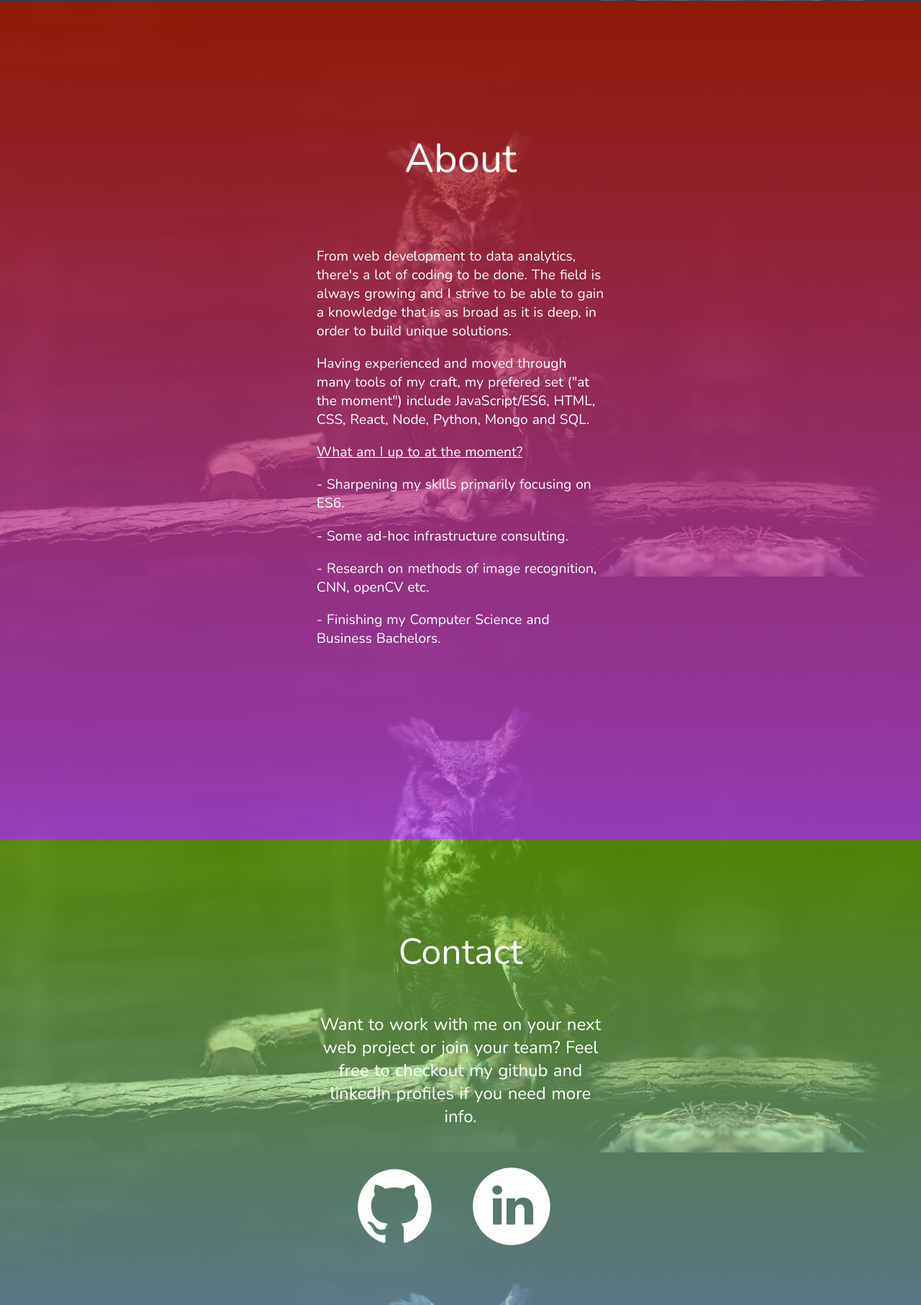
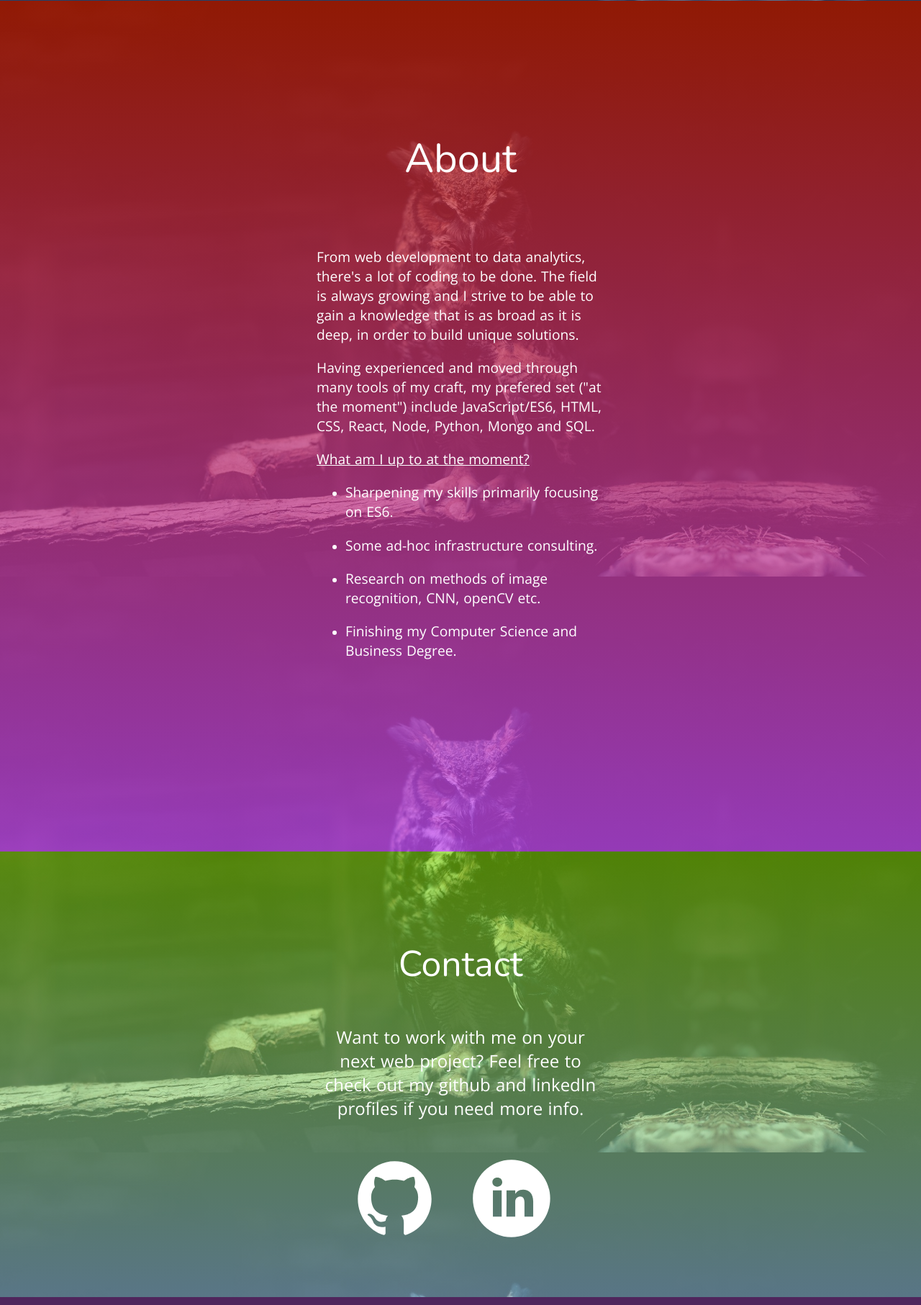
Before and after one commit to Cono52/personalsite, a Node server app: page / in a window 1280 px wide. Shown: the part 799-2612 px from the top of the page at 72% size. Run offline with Node 20, Linux system fonts and the light colour scheme; style sheets or scripts are compiled from the project's sources; some libraries are stand-ins or nearby versions.

Commit message:
tidy grammer and fonts

```diff
--- a/src/stylesheets/index.styl
+++ b/src/stylesheets/index.styl
@@ -1,4 +1,4 @@
-@import url('https://fonts.googleapis.com/css?family=Nunito')
+@import url('https://fonts.googleapis.com/css?family=Nunito:300,400|Open+Sans');
 //font-family: 'Nunito', sans-serif
 
 //shades of center color: (90, 43, 109) (205, 98, 249) (142, 68, 173) (152, 73, 186) (121, 58, 147)
@@ -50,8 +50,13 @@ a
 	color: white
 
 p, u
-	font-family: 'Nunito', sans-serif
 	word-spacing: 0.05em
+	font-family: 'Open Sans', sans-serif;
+
+ul li
+    list-style-position: outside
+    margin-left: 1.0em
+
 
 //hide scroller / style
 ::-webkit-scrollbar
@@ -100,6 +105,10 @@ p, u
 	font-size: 40px
 	max-width: 600px
 	text-align: center
+
+.head
+	font-family: 'Nunito', sans-serif
+	font-weight: lighter
 
 .welcome p
 	display: block
@@ -160,6 +169,8 @@ p, u
 	padding-bottom: 12em
 
 .title p
+	font-family: 'Nunito', sans-serif
+	font-weight: lighter
 	font-size: 3.5rem
 	text-align: center
 	padding-bottom: 0.5em
@@ -192,9 +203,11 @@ p, u
 	margin: auto
 	text-align: center
 
-.title-contact
+.title-contact p
 	font-size: 50px
 	text-align: center
+	font-family: 'Nunito', sans-serif
+	font-weight: lighter
 
 .check-links
 	max-width: 400px
--- a/src/views/homepage.pug
+++ b/src/views/homepage.pug
@@ -31,7 +31,7 @@ body
 		canvas#top
 		.container-content.pop
 			.welcome
-				p Hello, my name is Conor.
+				p.head Hello, my name is Conor.
 				.mini
 					p I'm a software developer, currently based in Dublin.
 			.profile
@@ -48,16 +48,21 @@ body
 					| JavaScript/ES6, HTML, CSS, React, Node, Python, Mongo and SQL.
 			.para2
 				u What am I up to at the moment?
-				p - Sharpening my skills primarily focusing on ES6.
-				p - Some ad-hoc infrastructure consulting.
-				p - Research on methods of image recognition, CNN, openCV etc.
-				p - Finishing my Computer Science and Business Bachelors.
+				ul
+					li
+						p Sharpening my skills primarily focusing on ES6.
+					li
+						p Some ad-hoc infrastructure consulting.
+					li
+						p Research on methods of image recognition, CNN, openCV etc.
+					li
+						p Finishing my Computer Science and Business Degree.
 	section.container-contact
 		.title-contact
 			p Contact
 		.check-links
-			p Want to work with me on your next web project or join your team?
-				| Feel free to checkout my github and linkedIn profiles if you need more info.
+			p Want to work with me on your next web project?
+				| Feel free to check out my github and linkedIn profiles if you need more info.
 		.icons
 				a(href="https://github.com/Cono52" target="_blank")
 					.icon1.pop
```
